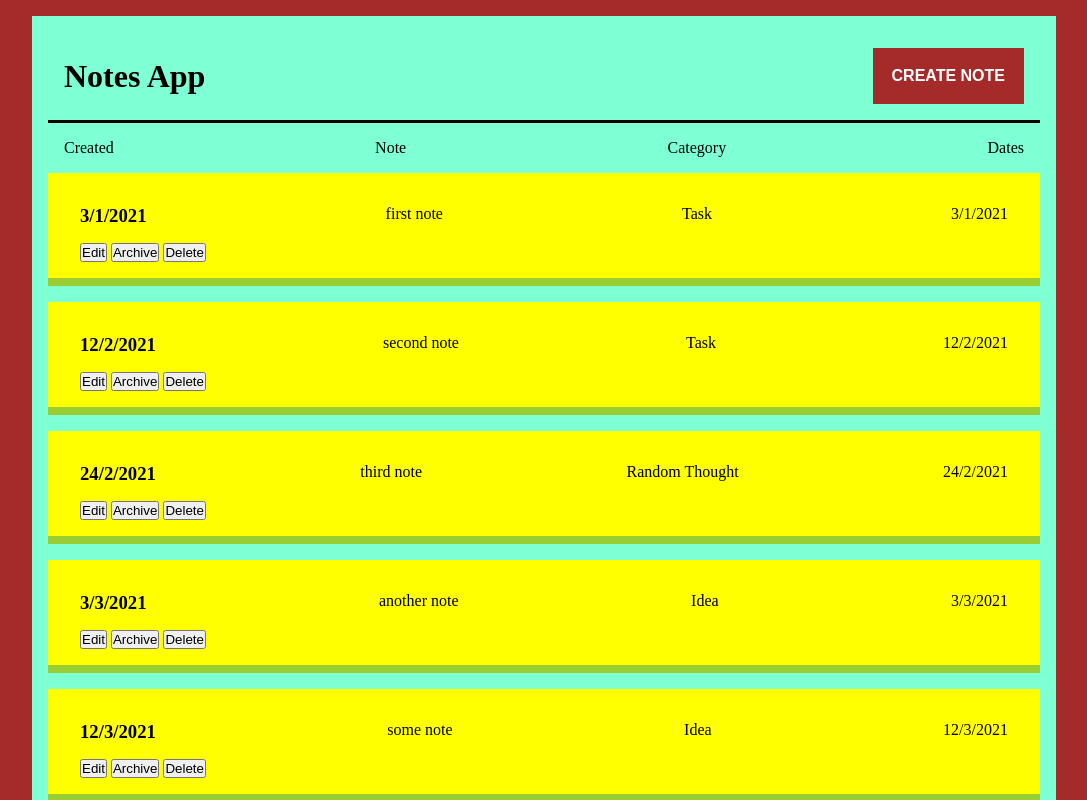
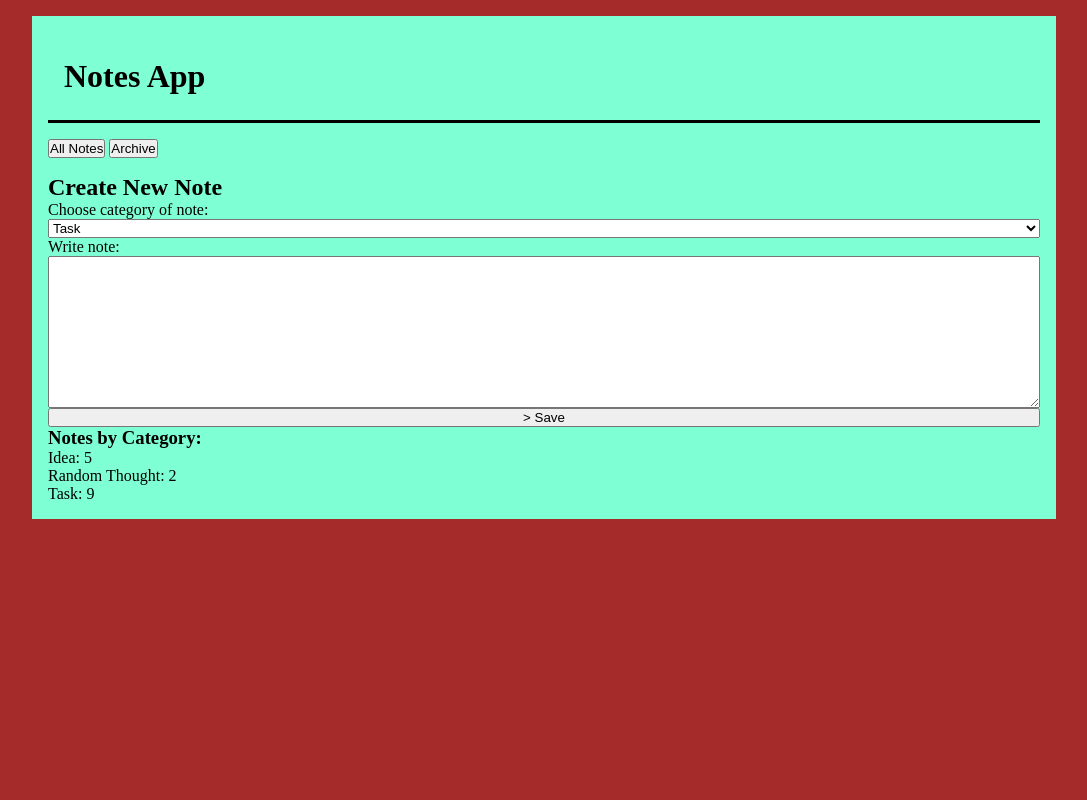
Before and after one commit to atekron/r-task-1-notes-app, a plain HTML site: page index.html in a window 1280 px wide. Both pictures are taken after a click on the button "CREATE NOTE". Shown: the top 800 px of the page, without its empty margins (96-1183 px from the left). Drawn offline with Linux system fonts and the light colour scheme.

Commit message:
working on CRUD

```diff
--- a/css/style.css
+++ b/css/style.css
@@ -45,6 +45,10 @@ body {
   margin-bottom: 1rem;
 }
 
+.nav {
+  margin-bottom: 1rem;
+}
+
 .note {
   background-color: yellow;
   padding: 1rem;
@@ -61,3 +65,8 @@ body {
 .note__settings {
   padding: 0 1rem;
 }
+
+.create-note {
+  display: none;
+  flex-direction: column;
+}
--- a/data/data.js
+++ b/data/data.js
@@ -1,47 +1,48 @@
-export const category = ["Task", "Random Thought", "Idea"];
-
-// time of creation, note content, note category
-export const notesList = [
+export const data = {
+  category: ["Task", "Random Thought", "Idea"],
+  notesListArchive: [],
+  notesList: [
     {
       id: 1,
       created: "3/1/2021",
       content: "first note",
-    category: category[0],
+      category: "Task",
     },
     {
       id: 2,
       created: "12/2/2021",
       content: "second note",
-    category: category[0],
+      category: "Task",
     },
     {
       id: 3,
       created: "24/2/2021",
       content: "third note",
-    category: category[1],
+      category: "Random Thought",
     },
     {
       id: 4,
       created: "3/3/2021",
       content: "another note",
-    category: category[2],
+      category: "Idea",
     },
     {
       id: 5,
       created: "12/3/2021",
       content: "some note",
-    category: category[2],
+      category: "Idea",
     },
     {
       id: 6,
       created: "13/4/2021",
       content: "random note",
-    category: category[1],
+      category: "Random Thought",
     },
     {
       id: 7,
       created: "1/5/2021",
       content: "last note",
-    category: category[0],
+      category: "Idea",
     },
-];
+  ],
+};
--- a/index.html
+++ b/index.html
@@ -13,28 +13,48 @@
         <h1 class="header__title">Notes App</h1>
         <button class="header__create-btn">Create Note</button>
       </header>
-      <section class="content">
-        <div class="content__header">
+
+      <nav class="nav">
+        <button class="nav__all">All Notes</button>
+        <button class="nav__archive">Archive</button>
+      </nav>
+
+      <form class="create-note">
+        <h2 class="create-note__title">Create New Note</h2>
+        <label for="create-note__category">Choose category of note:</label>
+        <select name="category" id="create-note__category">
+          <option value="Task">Task</option>
+          <option value="Random Thought">Random Thought</option>
+          <option value="Ideas">Idea</option>
+        </select>
+        <label for="create-note__text">Write note:</label>
+        <textarea
+          name="text"
+          id="create-note__text"
+          cols="30"
+          rows="10"
+        ></textarea>
+        <button class="create-note__save">> Save</button>
+      </form>
+
+      <div class="content">
+        <!-- <div class="content__header">
           <p class="content__created">Created</p>
           <p class="content__content">Note</p>
           <p class="content__category">Category</p>
           <p class="content__dates">Dates</p>
+        </div> -->
+      </div>
+      <div class="summary">
+        <h3 class="summary__title">Notes by Category:</h3>
+        <div class="summary__content">
+          <p>Idea: <span>5</span></p>
+          <p>Random Thought: <span>2</span></p>
+          <p>Task: <span>9</span></p>
         </div>
-        <!-- <div class="note">
-          <div class="note__body">
-            <h3 class="note__created">3/1/2021</h3>
-            <p class="note__content">first note</p>
-            <p class="note__category">Task</p>
-            <p class="note__dates">3/1/2021</p>
-          </div>
-          <div class="note__settings">
-            <button class="note__edit">Edit</button>
-            <button class="note__archive">Archive</button>
-            <button class="note__delete">Delete</button>
-          </div>
-        </div> -->
-      </section>
+      </div>
     </div>
+
     <script type="module" src="/index.js"></script>
   </body>
 </html>
--- a/index.js
+++ b/index.js
@@ -1,4 +1,14 @@
-import { notesList } from "./data/data.js";
-import { renderNotes } from "./js/app.js";
+import { data } from "./data/data.js";
+import { renderNotes, saveNote, createNote } from "./js/app.js";
 
-renderNotes(notesList, ".content");
+renderNotes(data.notesList, ".content");
+
+document
+  .querySelector(".header__create-btn")
+  .addEventListener("click", createNote);
+
+document.querySelector(".create-note").addEventListener("submit", (e) => {
+  e.preventDefault();
+  saveNote(e, data);
+  renderNotes(data.notesList, ".content");
+});
--- a/js/app.js
+++ b/js/app.js
@@ -1,5 +1,6 @@
 export const renderNotes = (notes, htmlSelector) => {
   const mountPoint = document.querySelector(htmlSelector);
+  mountPoint.innerHTML = "";
   notes.forEach((note) => {
     const noteDiv = document.createElement("div");
     noteDiv.classList.add("note");
@@ -19,3 +20,47 @@ export const renderNotes = (notes, htmlSelector) => {
     mountPoint.appendChild(noteDiv);
   });
 };
+
+export const createNote = () => {
+  document.querySelector(".header__create-btn").style.visibility = "hidden";
+  document.querySelector(".create-note").style.display = "flex";
+  document.querySelector(".content").style.display = "none";
+};
+
+export const saveNote = (form, data) => {
+  const creationDate = new Date();
+  const dd = creationDate.getDate();
+  const mm = creationDate.getMonth();
+  const yyyy = creationDate.getFullYear();
+  console.log(form.target["category"].value);
+  console.log(dd + "/" + mm + "/" + yyyy);
+  const newNote = {
+    id: 2,
+    created: dd + "/" + mm + "/" + yyyy,
+    content: form.target["text"].value,
+    category: form.target["category"].value,
+  };
+  data.notesList.push(newNote);
+  document.querySelector(".header__create-btn").style.visibility = "visible";
+  document.querySelector(".create-note").style.display = "none";
+  document.querySelector(".content").style.display = "block";
+};
+
+export const displaySummary = (category, notes) => {
+  const mountPoint = document.querySelector(htmlSelector);
+  mountPoint.innerHTML = "";
+  const summaryDiv = document.createElement("div");
+  category.forEach((entry) => {
+    const notesByCategory = notes.filter(
+      (note) => note.category === category
+    ).length;
+  });
+};
+
+export const editNote = () => {};
+
+export const deleteNote = () => {};
+
+export const archiveNote = () => {};
+
+export const unarchiveNote = () => {};
```
Lines whose indentation alone changed are shown as unchanged.
